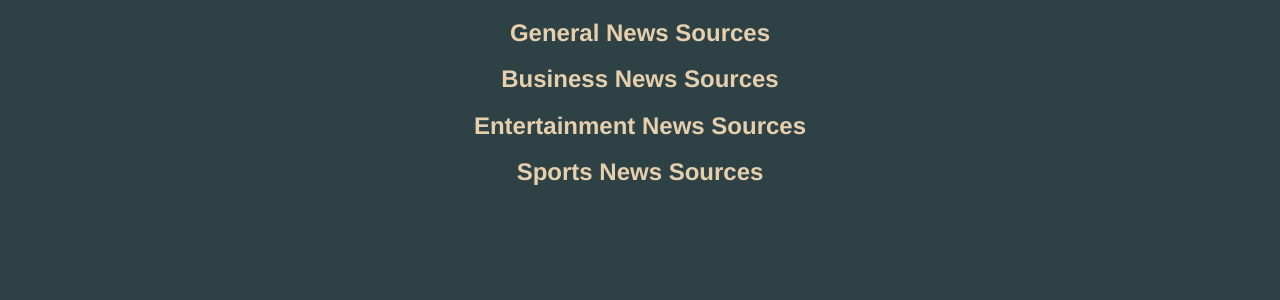
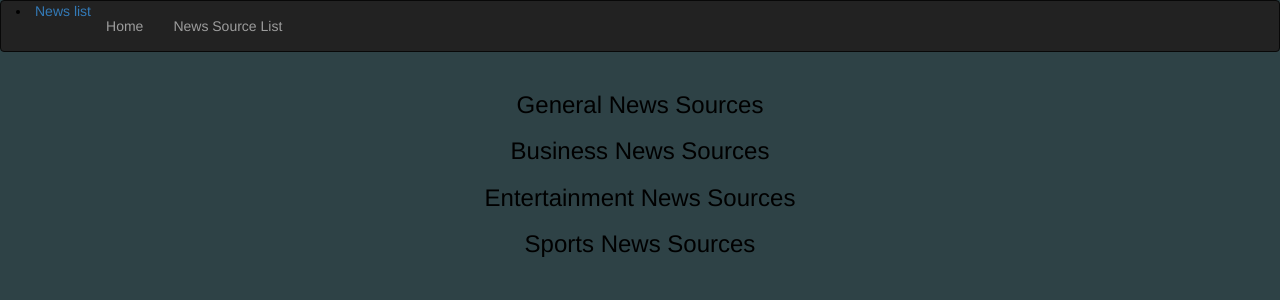
Before and after one commit to Pnshimiye/News_Highlight, a Flask app: template app/templates/source.html in a window 1280 px wide. Shown: the top 300 px of the page. Run offline with Flask 2, Linux system fonts and the light colour scheme; the template is opened without the code that fills it, so the values that code supplies are empty; some libraries are stand-ins or nearby versions.

Commit message:
style the source title

```diff
--- a/app/static/CSS/index.css
+++ b/app/static/CSS/index.css
@@ -3,18 +3,40 @@
   color: black;
   text-align:center;
   justify-content: center center;
+
+  display:inline;
 }
-ul{
-  display: row;
-  margin-right:auto;
-  margin-left:auto;
-}
-h3{
-  font-weight: 900;
-  color: rgb(230, 207, 173);
+  /* background-image: url('https://png.pngtree.com/thumb_back/fw800/back_pic/02/51/79/3957837a1b1e0d0.jpg');
+  background-repeat: no-repeat;*/
+
+
+.jumbotron{
+  background-image: url('https://png.pngtree.com/thumb_back/fw800/back_pic/02/51/79/3957837a1b1e0d0.jpg');
+  background-repeat: no-repeat;
+  background-size: cover;
+
 }
 
+
+#title{
+  color: rgb(212, 200, 172);
+  font-feature-settings: "abvs"
+
+}
+
+ul{
+  display:inline block;
+}
 .container{
+  margin-left:800;
   margin-right:auto;
-  margin-left:auto;
 }
+h1{
+  font-family: monospace;
+  font-size: 0rem;
+  font-synthesis: weight;
+  font-weight: bolder;
+}
+#name:hover{
+color:rgb(212, 200, 172);
+}
--- a/app/templates/article.html
+++ b/app/templates/article.html
@@ -3,7 +3,8 @@
 
 {% block content %}
 
- {% for article in articles%}
+ {% for article in articles %}
+
  <div class="container">
     <div class="row">
       <div class ="col-md-6">
@@ -16,6 +17,7 @@
 
               <p class="description"> {{ article.description }}</p>
               <p class="author"><b>{{ article.author }}</b> </p>
+              <p class="date"><b>{{ article.publishedAt }}</b> </p>
               <p> <i><a href ="{{ article.url}}"> Read full Article</a> </i> </p>
             </div>
         </div>
--- a/app/templates/navbar.html
+++ b/app/templates/navbar.html
@@ -1,4 +1,4 @@
-<!-- <div class="navbar navbar-inverse" role="navigation">
+<div class="navbar navbar-inverse" role="navigation">
     <div class="container-fluid">
         <div class="navbar-header">
             <button type="button" class="navbar-toggle" data-toggle="collapse" data-target=".navbar-collapse">
@@ -12,9 +12,9 @@
         </div>
         <div class="navbar-collapse collapse">
             <ul class="nav navbar-nav">
-                <li><a href="article.html">News list</a></li>
-                <li><a class="nav navbar-nav" href="source.html">News Source List</a></li>
+                <li><a href="index.html">Home</a></li>
+                <li><a class="nav navbar-nav" href="">News Source List</a></li>
         </div>
 
     </div>
-</div>  -->
+</div>
```
Also changed, not shown: app/templates/index.html (+18 -10 lines), app/templates/macros.html (+13 -6 lines).
